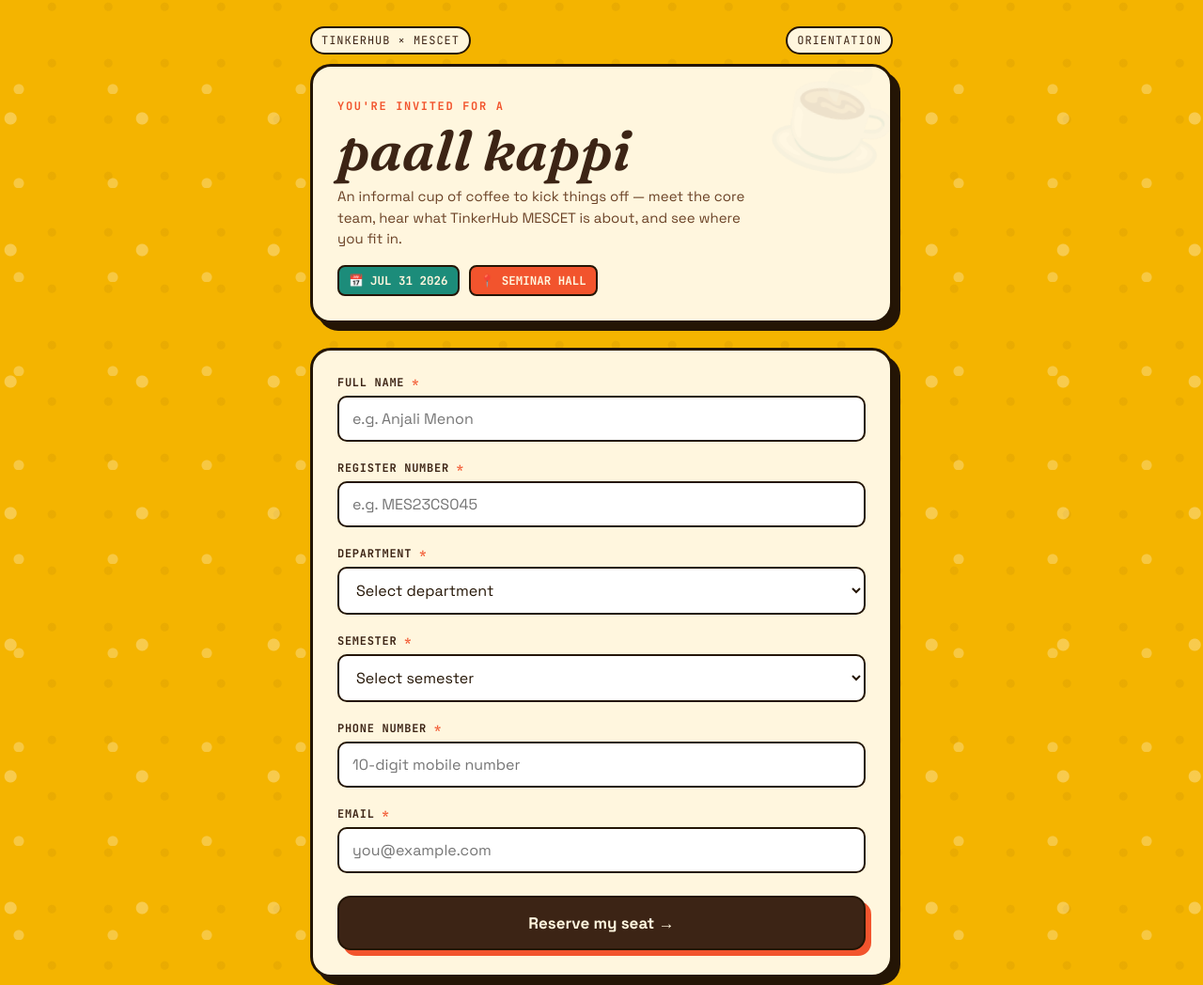
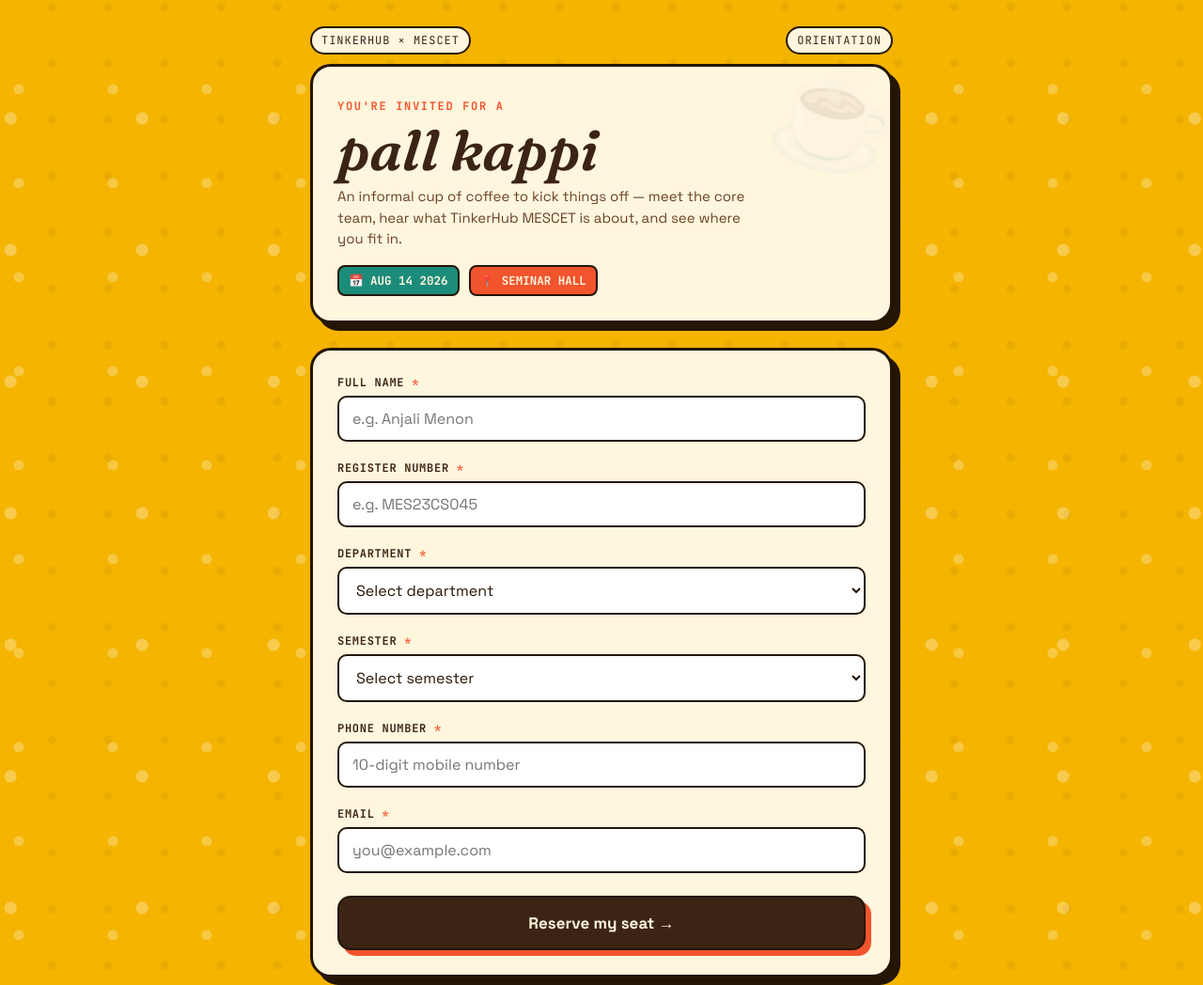
Before and after one commit to Mehjebin-Nasar/paalkappi-login, a website: page index.html in a window 1280 px wide. Shown: the top 1048 px of the page at 94% size. Drawn offline with Linux system fonts and the light colour scheme.

Commit message:
Fix typos and update event date in index.html

```diff
--- a/index.html
+++ b/index.html
@@ -3,7 +3,7 @@
 <head>
 <meta charset="UTF-8">
 <meta name="viewport" content="width=device-width, initial-scale=1.0">
-<title>Paall Kappi — TinkerHub MESCET</title>
+<title>Pall Kappi — TinkerHub MESCET</title>
 <link rel="preconnect" href="https://fonts.googleapis.com">
 <link href="https://fonts.googleapis.com/css2?family=Fraunces:ital,wght@0,600;0,700;0,900;1,600&family=Space+Grotesk:wght@400;500;600;700&family=JetBrains+Mono:wght@400;500;700&display=swap" rel="stylesheet">
 <style>
@@ -176,10 +176,10 @@
 
   <header class="hero">
     <span class="kicker">You're invited for a</span>
-    <h1>paall kappi</h1>
+    <h1>pall kappi</h1>
     <p class="sub">An informal cup of coffee to kick things off — meet the core team, hear what TinkerHub MESCET is about, and see where you fit in.</p>
     <div class="meta">
-      <div>📅 JUL 31 2026</div>
+      <div>📅 AUG 14 2026</div>
       <div class="alt">📍 SEMINAR HALL</div>
     </div>
   </header>
@@ -253,7 +253,7 @@
       semester: form.semester.value,
       phone: form.phone.value.trim(),
       email: form.email.value.trim(),
-      event: 'pall-kappi-2026-07-31'
+      event: 'pall-kappi-2026-08-14'
     };
 
     try{
```
